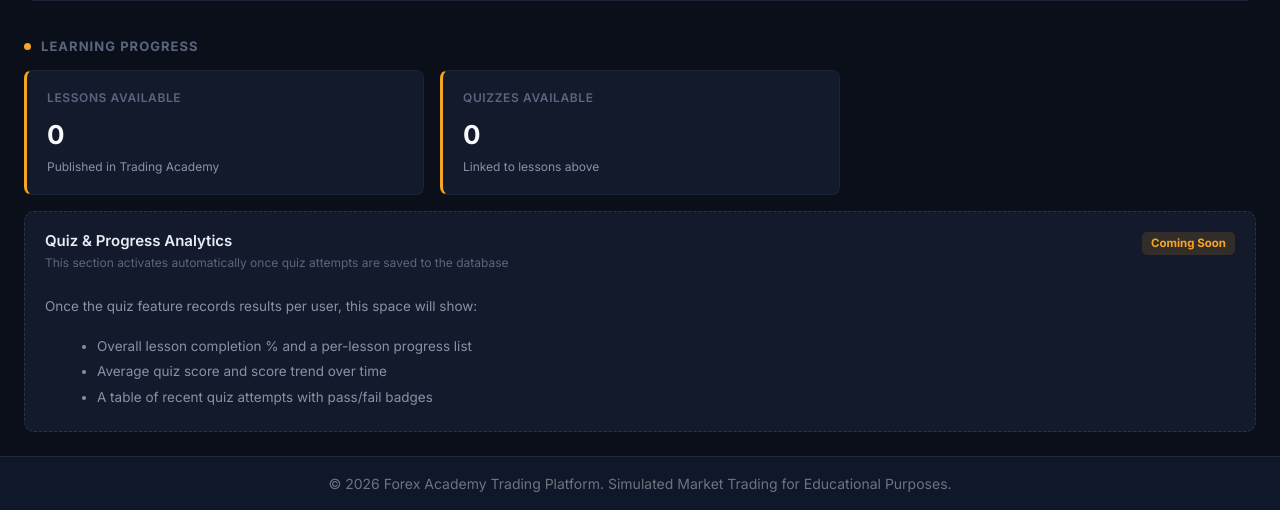
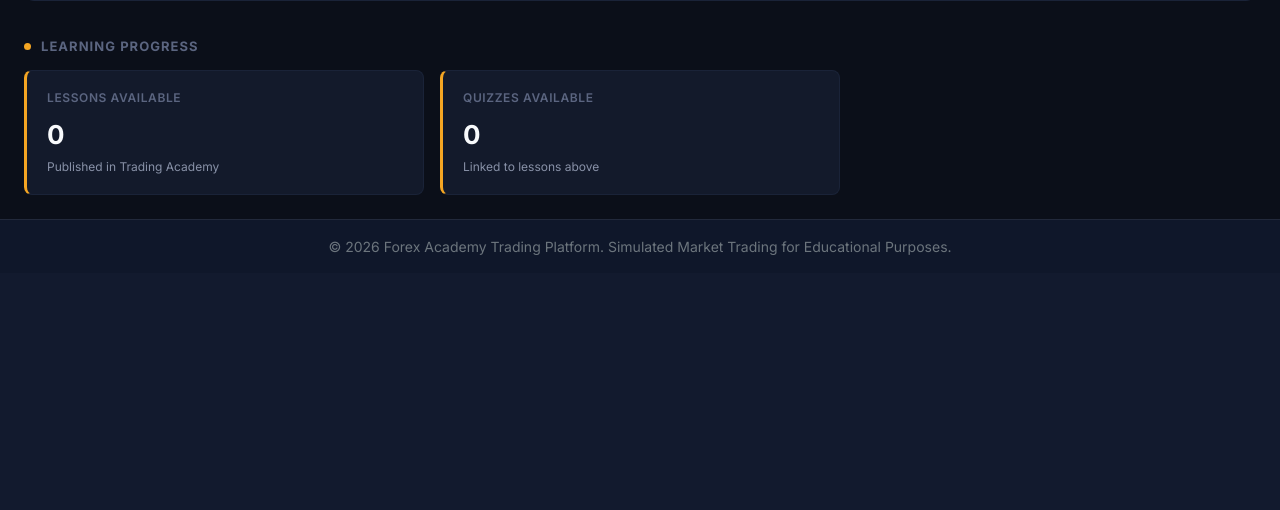
Before and after one commit to NantambiM/Forex_Trading_Academy_Platform, a Flask app: page /analytics in a window 1280 px wide. Shown: the part 1072-1582 px from the top of the page. After the commit the page ends 1327 px from the top, so only its background shows below. Run offline with Flask 3, Linux system fonts and the light colour scheme; the visitor is signed in with stand-in values (Sample User, id 1); data that the repository does not hold is empty.

Commit message:
Update analytics.html

```diff
--- a/app/templates/analytics.html
+++ b/app/templates/analytics.html
@@ -202,109 +202,7 @@
     </div>
   </div>
 
-  <div class="an-panel dashed mt-3">
-    <div class="an-panel-head">
-      <div>
-        <h3>Quiz &amp; Progress Analytics</h3>
-        <div class="an-panel-sub">This section activates automatically once quiz attempts are saved to the database</div>
-      </div>
-      <span class="an-tag soon">Coming Soon</span>
-    </div>
-    <p style="color:var(--an-text-dim); font-size:13.5px; margin-top:10px; line-height:1.6;">
-      Once the quiz feature records results per user, this space will show:
-    </p>
-    <ul style="color:var(--an-text-dim); font-size:13.5px; margin:10px 0 0 20px; line-height:1.9;">
-      <li>Overall lesson completion % and a per-lesson progress list</li>
-      <li>Average quiz score and score trend over time</li>
-      <li>A table of recent quiz attempts with pass/fail badges</li>
-    </ul>
-  </div>
 
-  {# ============================================================
-       READY TO ENABLE — once app/models.py has a QuizAttempt model
-       (user_id, quiz_id, score, total_questions, taken_at) and the
-       quiz() view in routes.py saves an attempt on submit, swap the
-       block above for this one. It expects the same `learning` dict
-       shape documented in routes_additions_v2.py:
-       overall_progress_pct, courses_completed/total_courses,
-       quiz_avg_score, lessons_completed, courses[], recent_quizzes[]
-  ================================================================
-  <div class="row g-3">
-    <div class="col-6 col-lg-3">
-      <div class="an-stat-card learning">
-        <div class="an-label">Overall Progress</div>
-        <div class="an-value">{{ "%.0f"|format(learning.overall_progress_pct) }}%</div>
-        <div class="an-sub">{{ learning.courses_completed }} of {{ learning.total_courses }} lessons completed</div>
-      </div>
-    </div>
-    <div class="col-6 col-lg-3">
-      <div class="an-stat-card learning">
-        <div class="an-label">Average Quiz Score</div>
-        <div class="an-value">{{ "%.0f"|format(learning.quiz_avg_score) }}%</div>
-        <div class="an-sub">Across {{ learning.recent_quizzes|length }} quizzes</div>
-      </div>
-    </div>
-    <div class="col-6 col-lg-3">
-      <div class="an-stat-card learning">
-        <div class="an-label">Lessons Completed</div>
-        <div class="an-value">{{ learning.lessons_completed }}</div>
-        <div class="an-sub">of {{ learning.total_lessons }} total lessons</div>
-      </div>
-    </div>
-    <div class="col-6 col-lg-3">
-      <div class="an-stat-card learning">
-        <div class="an-label">Study Streak</div>
-        <div class="an-value">{{ learning.streak_days }} days</div>
-        <div class="an-sub">Keep it going 🔥</div>
-      </div>
-    </div>
-  </div>
-
-  <div class="row g-3 mt-1">
-    <div class="col-12 col-lg-6">
-      <div class="an-panel">
-        <div class="an-panel-head">
-          <div>
-            <h3>Lesson Progress</h3>
-            <div class="an-panel-sub">Completed = quiz attempted for that lesson</div>
-          </div>
-        </div>
-        {% for c in learning.courses %}
-        <div class="mb-3">
-          <div class="d-flex justify-content-between small mb-1">
-            <span>{{ c.name }}</span>
-            <span class="text-secondary">{{ c.progress }}%</span>
-          </div>
-          <div class="progress" style="height:7px; background:#1a2338;">
-            <div class="progress-bar" data-progress="{{ c.progress }}" style="background: linear-gradient(90deg, var(--an-amber), #ffcf6b);"></div>
-          </div>
-        </div>
-        {% else %}
-        <p style="color:var(--an-text-faint); font-size:13.5px;">No lessons available yet.</p>
-        {% endfor %}
-      </div>
-    </div>
-
-    <div class="col-12 col-lg-6">
-      <div class="an-panel">
-        <div class="an-panel-head">
-          <div>
-            <h3>Recent Quiz Scores</h3>
-            <div class="an-panel-sub">Most recent attempts</div>
-          </div>
-        </div>
-        {% for q in learning.recent_quizzes %}
-        <div class="d-flex justify-content-between align-items-center py-2 border-bottom border-secondary border-opacity-25">
-          <span class="small">{{ q.name }}</span>
-          <span class="an-tag {{ 'buy' if q.score >= 80 else ('soon' if q.score >= 50 else 'sell') }}">{{ q.score }}%</span>
-        </div>
-        {% else %}
-        <p style="color:var(--an-text-faint); font-size:13.5px;">No quizzes attempted yet.</p>
-        {% endfor %}
-      </div>
-    </div>
-  </div>
-  #}
 
 </div>
 {% endblock %}
```
